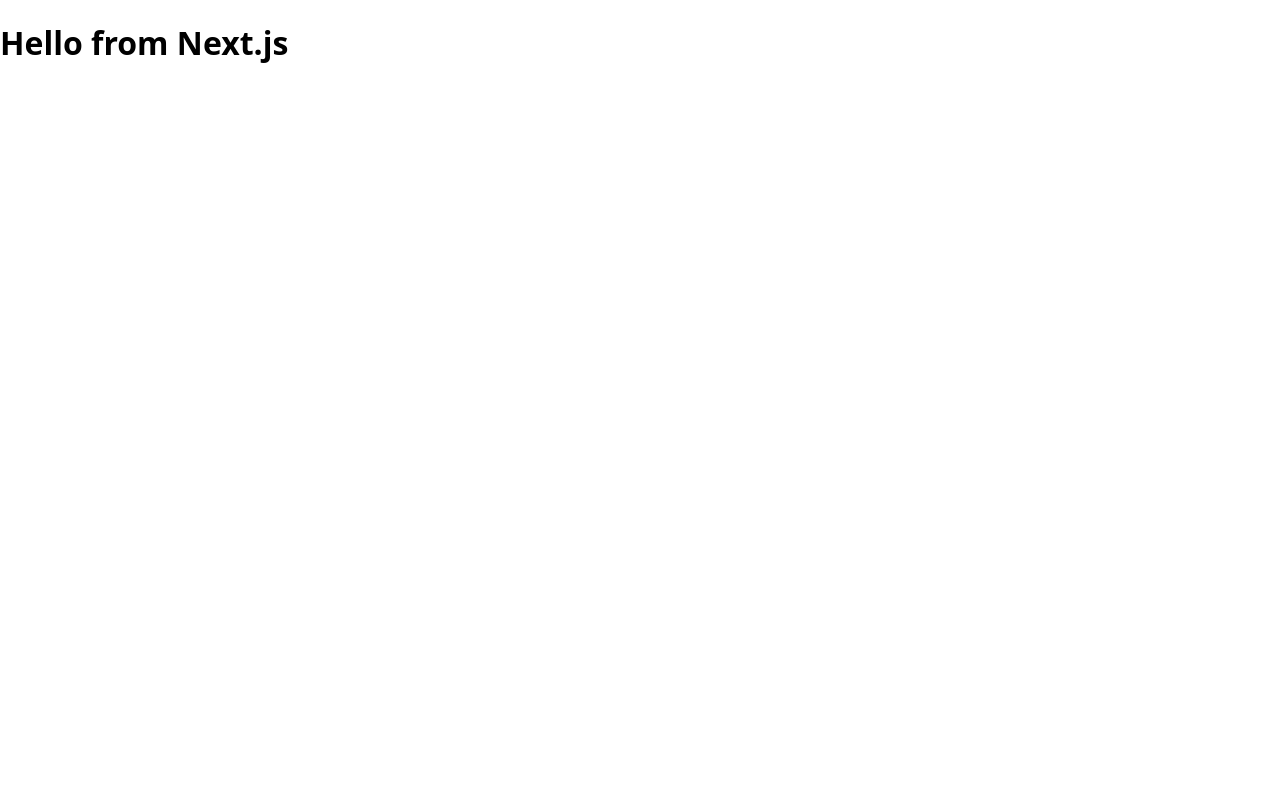
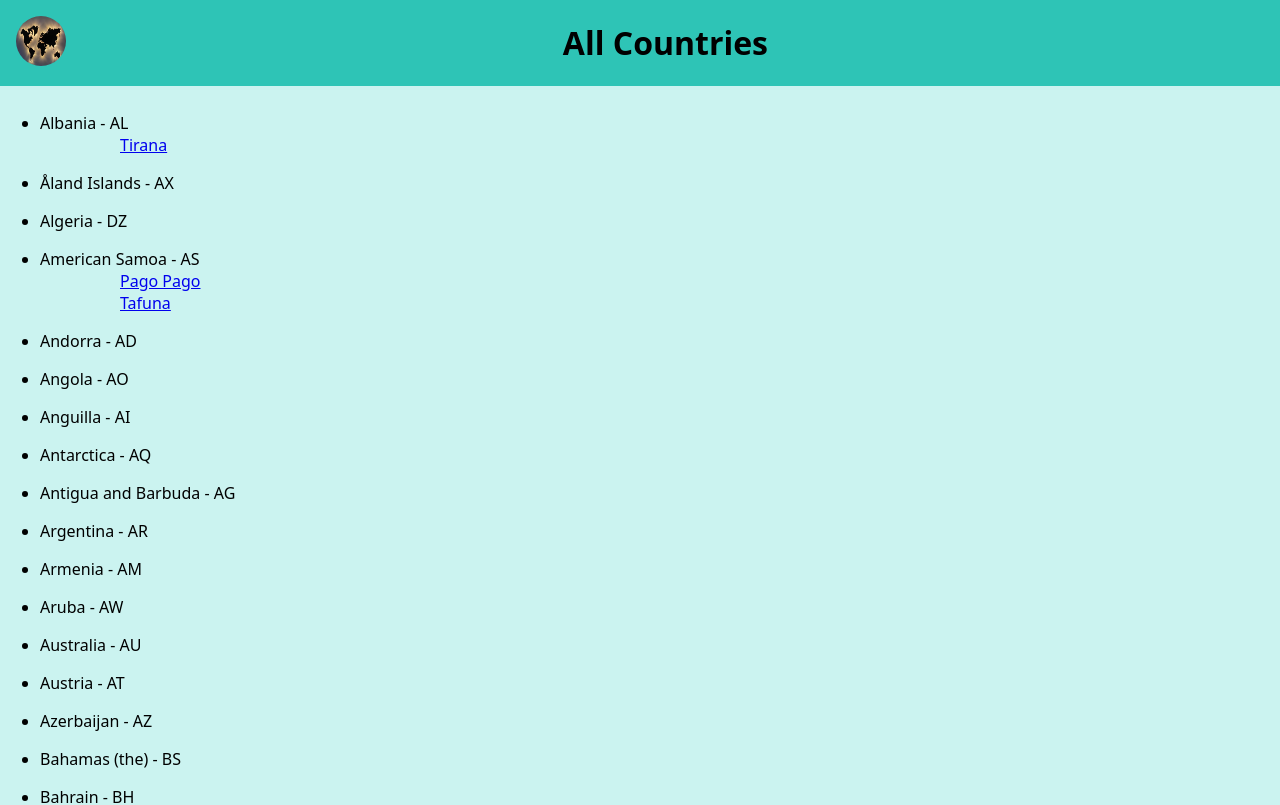
Before and after one commit to Nika1301/capstone-project, a Next.js app: page / in a window 1280 px wide. Shown: the top 805 px of the page. Built offline with nearby package versions, Linux system fonts and the light colour scheme.

Commit message:
Added changes in the index.js

```diff
--- a/package.json
+++ b/package.json
@@ -13,7 +13,7 @@
     "@next/font": "^13.3.0",
     "eslint": "8.38.0",
     "eslint-config-next": "13.3.0",
-    "next": "13.3.0",
+    "next": "^13.3.0",
     "react": "18.2.0",
     "react-dom": "18.2.0",
     "styled-components": "^5.3.9"
--- a/pages/_document.js
+++ b/pages/_document.js
@@ -1,4 +1,5 @@
 import Document, { Html, Head, Main, NextScript } from "next/document";
+
 import { ServerStyleSheet } from "styled-components";
 
 export default class MyDocument extends Document {
--- a/pages/index.js
+++ b/pages/index.js
@@ -1,7 +1,40 @@
-export default function HomePage() {
+import Link from "next/link";
+import Country from "@/src/components/Country/Country";
+import { countries } from "@/lib/db";
+import Header from "@/src/components/Header/Header";
+import styled from "styled-components";
+
+const Stylemain = styled.main`
+  margin-top: 7rem;
+  background-color: #cbf3f0;
+`;
+
+export default function Countries() {
   return (
-    <div>
-      <h1>Hello from Next.js</h1>
-    </div>
+    <Stylemain>
+      <Header title="All Countries" />
+      <div className="country">
+        {countries.map((country) => {
+          return (
+            <ul key={countries.id}>
+              <Country
+                nameOfCountry={country.name}
+                codeOfcountry={country.code}
+              />
+              <ol>
+                {country.cities.map((city) => (
+                  <ol key={city}>
+                    <Link href={`/DetailsTrip/`}>
+                      {city}
+                    </Link>
+                  </ol>
+
+                ))}
+              </ol>
+            </ul>
+          );
+        })}
+      </div>
+    </Stylemain>
   );
 }
--- a/styles.js
+++ b/styles.js
@@ -1,5 +1,4 @@
 import { createGlobalStyle } from "styled-components";
-
 export default createGlobalStyle`
   *,
   *::before,
@@ -10,5 +9,6 @@
   body {
     margin: 0;
     font-family: system-ui;
+    background-color: #cbf3f0;
   }
 `;
```
Also changed, not shown: 1 other file (tests, documents, lock files or other folders).
